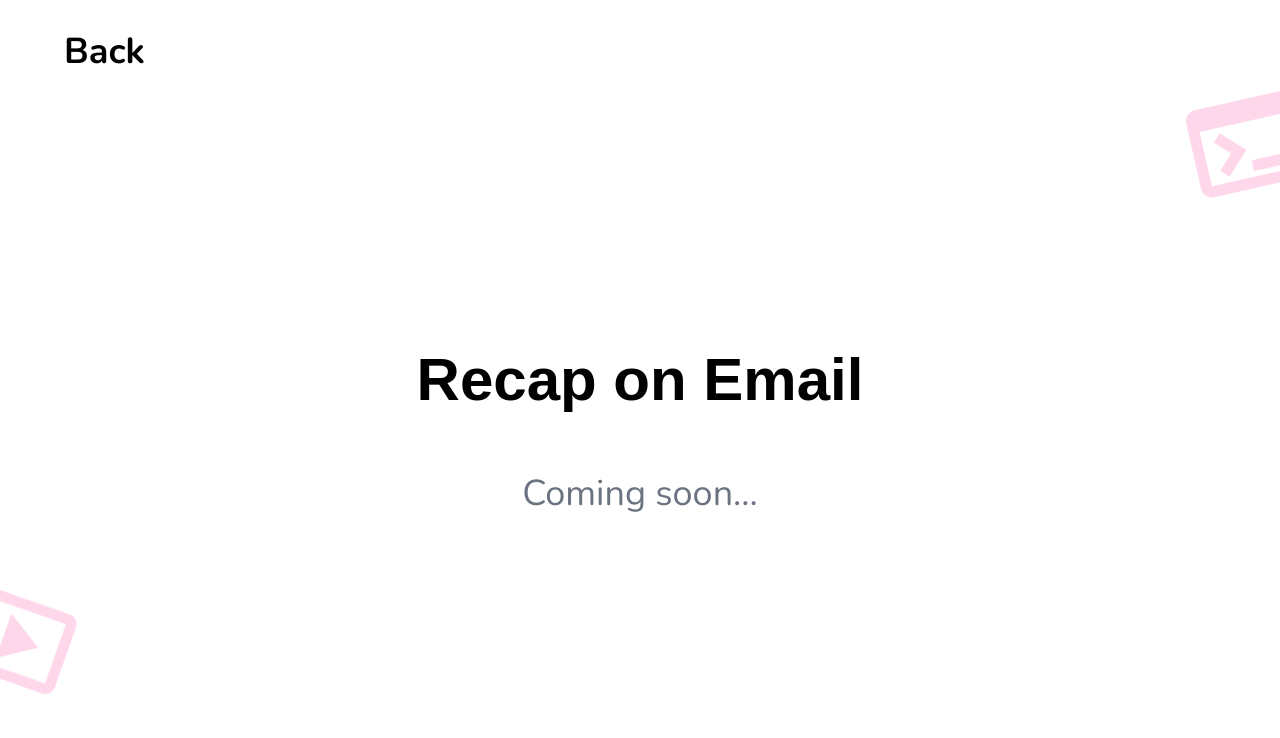
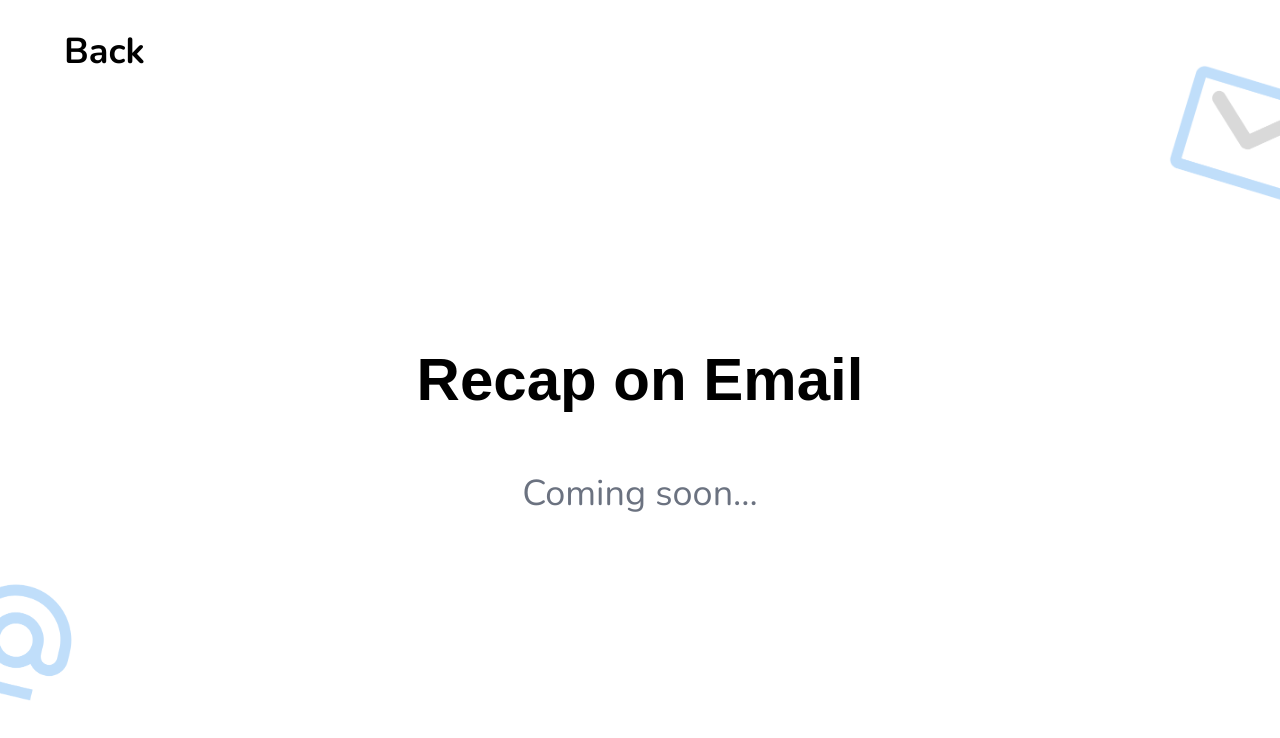
Before and after one commit to eugenetangkj/computereasylah, a Next.js app: page /playground/email/recap in a window 1280 px wide. Shown: the top 738 px of the page. Built offline with nearby package versions, Linux system fonts and the light colour scheme; a web font is replaced by a local one.

Commit message:
Update email quiz

```diff
--- a/pages/playground/email/recap.tsx
+++ b/pages/playground/email/recap.tsx
@@ -37,13 +37,23 @@ export default function EmailRecap() {
         <h1 className="text-4xl w-4/5 md:text-5xl lg:text-6xl 2xl:text-7xl font-bold font-gaegu text-center mt-16 z-10">Recap on Email</h1>
         <h3 className='text-3xl md:text-4xl text-gray-500 font-nunito text-center'>Coming soon...</h3>
 
+        {/* Background Images */}
+        <img
+          src="/assets/email/tilted-mail.png"
+          alt="Mail"
+          className="w-1/4 md:w-1/6 lg:w-1/8 fixed top-0 right-0 translate-x-3/10 z-20"
+        />
+        <img
+          src="/assets/email/tilted-email-symbol.png"
+          alt="Address Sign"
+          className="w-1/4 md:w-1/6 lg:w-1/8 fixed bottom-0 -translate-y-1/2 lg:top-1/8 left-0 -translate-x-2/5"
+        />
 
 
 
 
-            {/* Background Images */}
-            <img src='/assets/applications/terminal-interface.png' alt='Terminal' className='w-1/4 md:w-1/6 lg:w-1/8 fixed top-0 right-0 translate-x-3/10' />
-            <img src='/assets/applications/video.png' alt='Video' className='w-1/4 md:w-1/6 lg:w-1/8 fixed bottom-0 -translate-y-1/2 lg:top-1/8 left-0 -translate-x-2/5' />
+
+
         </div>
     </div>
 
```
Also changed, not shown: constants/quizData.tsx (+1 -6 lines).
